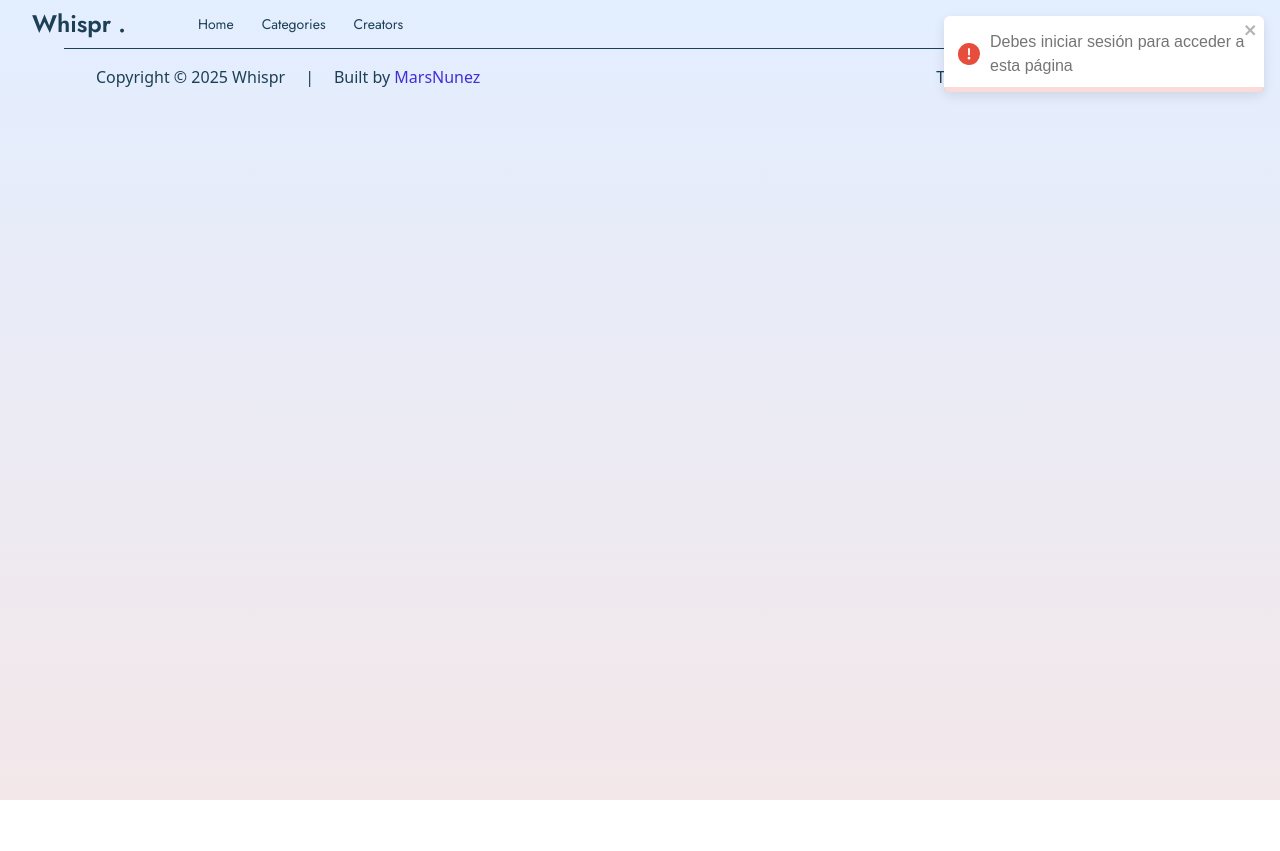
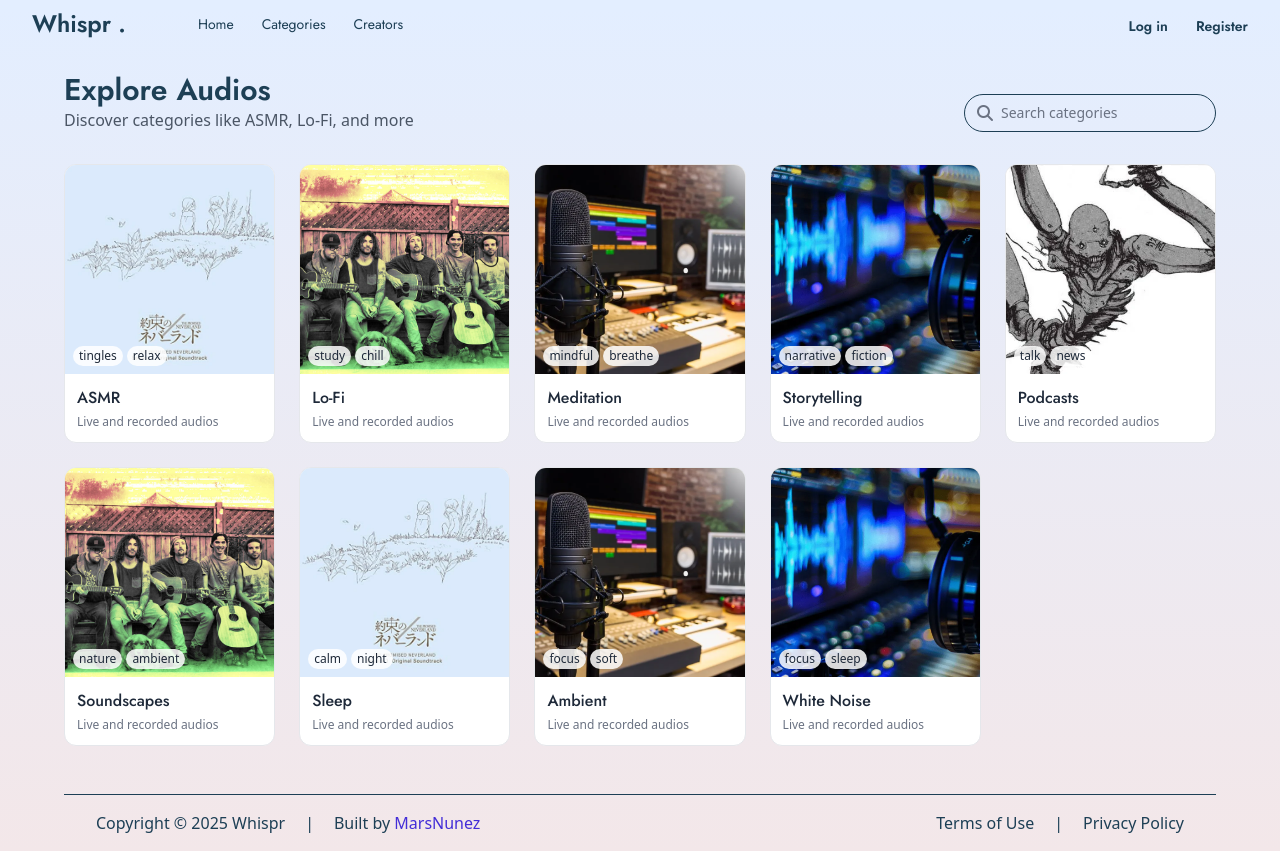
Before and after one commit to MarsNunez/Whispr, a Next.js app in the folder whispr-front/: page /categories in a window 1280 px wide. Before the commit this address had no page. Before the commit the page ends 800 px from the top, so only its background shows below. Built offline with nearby package versions, Linux system fonts and the light colour scheme.

Commit message:
creators view

```diff
--- /dev/null
+++ b/whispr-front/app/categories/page.jsx
@@ -0,0 +1,86 @@
+"use client";
+
+import { useMemo, useState } from "react";
+
+const categories = [
+  { name: "ASMR", image: "/img/lullaby.webp", tags: ["tingles", "relax"] },
+  { name: "Lo-Fi", image: "/img/sf.jpg", tags: ["study", "chill"] },
+  { name: "Meditation", image: "/img/trust-creators.webp", tags: ["mindful", "breathe"] },
+  { name: "Storytelling", image: "/img/calltoactionimg.webp", tags: ["narrative", "fiction"] },
+  { name: "Podcasts", image: "/img/blame.webp", tags: ["talk", "news"] },
+  { name: "Soundscapes", image: "/img/sf.jpg", tags: ["nature", "ambient"] },
+  { name: "Sleep", image: "/img/lullaby.webp", tags: ["calm", "night"] },
+  { name: "Ambient", image: "/img/trust-creators.webp", tags: ["focus", "soft"] },
+  { name: "White Noise", image: "/img/calltoactionimg.webp", tags: ["focus", "sleep"] },
+];
+
+const CategoryCard = ({ name, image, tags }) => (
+  <div className="group rounded-xl overflow-hidden border border-gray-200 bg-white hover:shadow-md transition-shadow duration-200">
+    <div className="relative aspect-square overflow-hidden">
+      <img src={image} alt={name} className="w-full h-full object-cover" />
+      <div
+        className="absolute inset-0 opacity-0 group-hover:opacity-100 transition-opacity duration-200"
+        style={{
+          backgroundImage:
+            "linear-gradient(rgba(0,0,0,0.0) 40%, rgba(0,0,0,0.65) 100%)",
+        }}
+      />
+      <div className="absolute bottom-2 left-2 right-2 flex flex-wrap gap-1">
+        {tags.map((t) => (
+          <span
+            key={t}
+            className="bg-white/85 text-gray-800 text-[10px] sm:text-xs rounded-full px-1.5 py-0.5"
+          >
+            {t}
+          </span>
+        ))}
+      </div>
+    </div>
+    <div className="p-3">
+      <h3 className="jost text-sm sm:text-base font-medium text-gray-800">{name}</h3>
+      <p className="text-xs text-gray-500 mt-1">Live and recorded audios</p>
+    </div>
+  </div>
+);
+
+const AudiosCategoriesPage = () => {
+  const [query, setQuery] = useState("");
+
+  const filtered = useMemo(() => {
+    const q = query.trim().toLowerCase();
+    if (!q) return categories;
+    return categories.filter(
+      (c) => c.name.toLowerCase().includes(q) || c.tags.some((t) => t.includes(q))
+    );
+  }, [query]);
+
+  return (
+    <section className="pt-4 sm:pt-6 pb-10 sm:pb-12 px-4 sm:px-6 lg:px-8">
+      <div className="max-w-6xl mx-auto">
+        <div className="flex flex-col sm:flex-row sm:items-end sm:justify-between gap-3 sm:gap-4">
+          <div>
+            <h1 className="text-2xl sm:text-3xl font-semibold jost">Explore Audios</h1>
+            <p className="text-gray-600 text-sm sm:text-base">Discover categories like ASMR, Lo‑Fi, and more</p>
+          </div>
+          <div className="border max-w-full sm:max-w-sm flex items-center gap-2 rounded-full px-3 py-2">
+            <i className="fa-solid fa-magnifying-glass text-gray-500"></i>
+            <input
+              value={query}
+              onChange={(e) => setQuery(e.target.value)}
+              className="w-full outline-none placeholder-gray-500 text-sm"
+              placeholder="Search categories"
+            />
+          </div>
+        </div>
+
+        <div className="mt-6 sm:mt-8 grid grid-cols-2 sm:grid-cols-3 md:grid-cols-4 lg:grid-cols-5 gap-4 sm:gap-6">
+          {filtered.map((c) => (
+            <CategoryCard key={c.name} {...c} />
+          ))}
+        </div>
+      </div>
+    </section>
+  );
+};
+
+export default AudiosCategoriesPage;
--- a/whispr-front/app/components/Navbar.jsx
+++ b/whispr-front/app/components/Navbar.jsx
@@ -38,22 +38,28 @@ const Navbar = () => {
           >
             Home
           </Link>
-          <li className="pb-1 jost hover:text-indigo-600 transition-colors cursor-pointer">
+          <Link
+            href={"/categories"}
+            className="pb-1 jost hover:text-indigo-600 transition-colors"
+          >
             Categories
-          </li>
-          <li className="pb-1 jost hover:text-indigo-600 transition-colors cursor-pointer">
+          </Link>
+          <Link
+            href={"/creators"}
+            className="pb-1 jost hover:text-indigo-600 transition-colors"
+          >
             Creators
-          </li>
+          </Link>
         </ul>
       </div>
       <ul className="flex gap-x-2 sm:gap-x-4 lg:gap-x-7 font-semibold items-center">
         {isAuthenticated ? (
           <div className="flex items-center gap-2 sm:gap-4 lg:gap-7">
             <Link
-              href={`/${user.userName}`}
+              href={`/audios`}
               className="font-normal bg-indigo-600 text-white h-fit px-2 sm:px-3 py-1 rounded-lg text-xs sm:text-sm hover:bg-indigo-700 transition-colors"
             >
-              <span className="hidden sm:inline">My Audios</span>
+              <span className="hidden sm:inline">Audios</span>
               <span className="sm:hidden">Audios</span>
             </Link>
             <div className="hidden sm:block mx-1 font-normal">|</div>
--- a/whispr-front/app/components/UserCard.jsx
+++ b/whispr-front/app/components/UserCard.jsx
@@ -1,11 +1,13 @@
-const UserCard = () => {
+const UserCard = ({ user, className = "" }) => {
+  const img = user?.profilePicture || "/img/blame.webp";
+  const title = user?.displayName || "Stick Figure";
   return (
-    <div className="border border-transparent w-fit rounded-xl hover:bg-gray-300 group duration-200 flex-shrink-0">
+    <div className={`border border-transparent w-fit rounded-xl hover:bg-gray-300 group duration-200 flex-shrink-0 ${className}`}>
       <div className="w-32 sm:w-36 lg:w-40 m-2 sm:m-3">
         <div className="mb-2 sm:mb-3 relative overflow-hidden">
           <img
-            src="/img/blame.webp"
-            alt="User card"
+            src={img}
+            alt={title}
             className="w-full object-cover min-h-32 sm:min-h-36 lg:min-h-40 rounded-full"
           />
           <div className="absolute bg-indigo-600 text-white top-2/3 left-3/4 rounded-full px-2 sm:px-3 py-1 sm:py-2 opacity-0 group-hover:opacity-100 transition-opacity duration-200">
@@ -13,7 +15,7 @@ const UserCard = () => {
           </div>
         </div>
         <h5 className="text-gray-600/80 line-clamp-2 text-sm sm:text-base">
-          Stick Figure
+          {title}
         </h5>
       </div>
     </div>
--- /dev/null
+++ b/whispr-front/app/creators/page.jsx
@@ -0,0 +1,86 @@
+"use client";
+
+import { useEffect, useMemo, useState } from "react";
+import axios from "axios";
+import Link from "next/link";
+import UserCard from "../components/UserCard";
+
+const CreatorsView = () => {
+  const [creators, setCreators] = useState([]);
+  const [loading, setLoading] = useState(true);
+  const [error, setError] = useState("");
+  const [query, setQuery] = useState("");
+
+  useEffect(() => {
+    const load = async () => {
+      try {
+        const { data } = await axios.get("http://localhost:3001/users");
+        setCreators(Array.isArray(data) ? data : []);
+      } catch (e) {
+        setError("Unable to load creators");
+      } finally {
+        setLoading(false);
+      }
+    };
+    load();
+  }, []);
+
+  const filtered = useMemo(() => {
+    const q = query.trim().toLowerCase();
+    if (!q) return creators;
+    return creators.filter((u) => {
+      const name = (u.displayName || "").toLowerCase();
+      const uname = (u.userName || "").toLowerCase();
+      const tags = (u.interestTags || []).join(" ").toLowerCase();
+      return name.includes(q) || uname.includes(q) || tags.includes(q);
+    });
+  }, [query, creators]);
+
+  return (
+    <section className="pt-4 sm:pt-6 pb-10 sm:pb-12 px-4 sm:px-6 lg:px-8">
+      <div className="max-w-6xl mx-auto">
+        <div className="flex flex-col sm:flex-row sm:items-end sm:justify-between gap-3 sm:gap-4">
+          <div>
+            <h1 className="text-2xl sm:text-3xl font-semibold jost">Creators</h1>
+            <p className="text-gray-600 text-sm sm:text-base">Meet the voices behind the audios</p>
+          </div>
+          <div className="border max-w-full sm:max-w-sm flex items-center gap-2 rounded-full px-3 py-2">
+            <i className="fa-solid fa-magnifying-glass text-gray-500"></i>
+            <input
+              value={query}
+              onChange={(e) => setQuery(e.target.value)}
+              className="w-full outline-none placeholder-gray-500 text-sm"
+              placeholder="Search creators"
+            />
+          </div>
+        </div>
+
+        {error && (
+          <div className="mt-6 text-red-600 text-sm">{error}</div>
+        )}
+
+        {loading ? (
+          <div className="mt-6 grid grid-cols-2 sm:grid-cols-3 md:grid-cols-4 lg:grid-cols-5 gap-4 sm:gap-6">
+            {Array.from({ length: 10 }).map((_, i) => (
+              <div key={i} className="rounded-2xl border border-gray-200 bg-white p-4 animate-pulse">
+                <div className="w-24 h-24 sm:w-28 sm:h-28 rounded-full bg-gray-200 mx-auto mb-4" />
+                <div className="h-3 bg-gray-200 rounded w-3/4 mx-auto mb-2" />
+                <div className="h-3 bg-gray-200 rounded w-1/2 mx-auto" />
+              </div>
+            ))}
+          </div>
+        ) : (
+          <div className="mt-6 sm:mt-8 grid grid-cols-2 sm:grid-cols-3 md:grid-cols-4 lg:grid-cols-5 gap-4 sm:gap-6">
+            {filtered.map((u) => (
+              <Link key={u._id || u.id || u.userName} href={`/profile/${u.userName}`} className="justify-self-center">
+                <UserCard user={u} />
+              </Link>
+            ))}
+          </div>
+        )}
+      </div>
+    </section>
+  );
+};
+
+export default CreatorsView;
```
